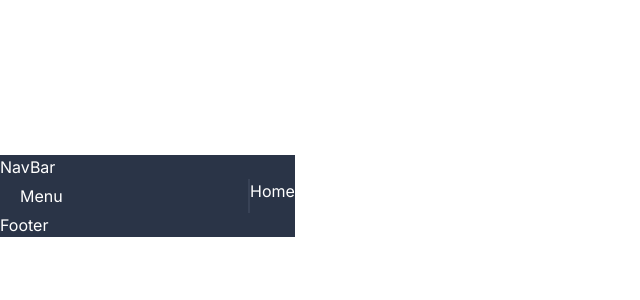
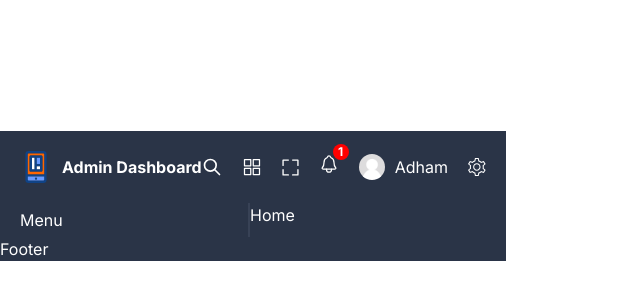
Before and after one commit to Adham-Magdy/Admin-Dashboard, a React (Vite) app: page / in a window 1280 px wide. Shown: the part 204-504 px from the top of the page, without its empty margins (0-640 px from the left). Built offline with nearby package versions, Linux system fonts and the light colour scheme; the HTML template or start-up script is replaced by a standard one.

Commit message:
implement navbar styling

```diff
--- a/src/components/Navbar.tsx
+++ b/src/components/Navbar.tsx
@@ -1,10 +1,29 @@
+import "../styles/navbar.scss"
 
 const Navbar = () => {
   return (
     <div className="navbar">
-      NavBar
+      <div className="logo">
+        <img src="/logo.svg" alt="" />
+        <span>Admin Dashboard</span>
+      </div>
+      <div className="icons">
+        <img src="/search.svg" alt="" className="icon"/>
+        <img src="/app.svg" alt="" className="icon" />
+        <img src="/expand.svg" alt="" className="icon" />
+        <div className="notifications">
+          <img src="/notifications.svg" alt="" className="icon" />
+          <span>1</span>
+        </div>
+        <div className="user">
+          <img src="/noavatar.png" alt="" />
+          <span>Adham</span>
+        </div>
+        <img src="/settings.svg" alt="" className="icon" />
+
+      </div>
     </div>
-  )
-}
+  );
+};
 
-export default Navbar
+export default Navbar;
--- a/src/styles/navbar.scss
+++ b/src/styles/navbar.scss
@@ -0,0 +1,53 @@
+.navbar {
+  width: 100%;
+  padding: 20px;
+  display: flex;
+  align-items: center;
+  justify-content: space-between;
+
+  .logo {
+    display: flex;
+    align-items: center;
+    font-weight: bold;
+    gap: 10px;
+  }
+
+  // icons in navbar
+  .icons {
+    display: flex;
+    align-items: center;
+    gap: 20px;
+
+    .notifications {
+      position: relative;
+
+      span {
+        width: 16px;
+        height: 16px;
+        background-color: red;
+        color: white;
+        position: absolute;
+        top: -10px;
+        right: -10px;
+        border-radius: 50%;
+        display: flex;
+        align-items: center;
+        justify-content: center;
+        font-size: 12px;
+        font-weight: bold;
+      }
+    }
+
+    .user {
+      display: flex;
+      align-items: center;
+      gap: 10px;
+      img {
+        width: 26px;
+        height: 26px;
+        border-radius: 50%;
+        object-fit: cover;
+      }
+    }
+  }
+}
```
